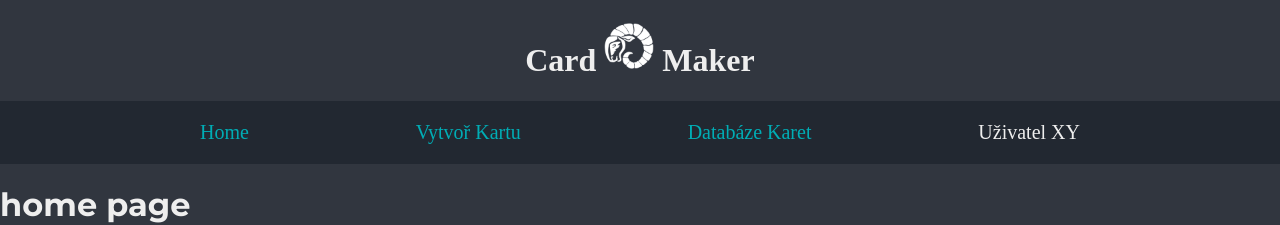
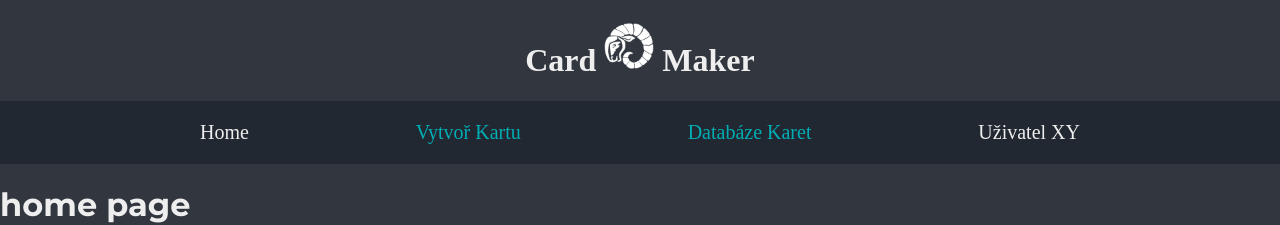
Before and after one commit to Cernobor/card-maker, a SvelteKit app in the folder cardMakerFE/: page / in a window 1280 px wide. In both pictures the pointer is over the link "Home". Shown: the top 225 px of the page. Built offline with nearby package versions, Linux system fonts and the light colour scheme; a web font is replaced by a local one.

Commit message:
adjust some css

```diff
--- a/cardMakerFE/src/routes/styles.css
+++ b/cardMakerFE/src/routes/styles.css
@@ -49,7 +49,11 @@ a {
     text-decoration: none;
 }
 
-textarea:focus, input:focus select:hover {
+a:hover {
+    color: #EEEEEE;
+}
+
+textarea:focus, input:focus, select:hover {
     background-color: #222831;
 }
 
```
